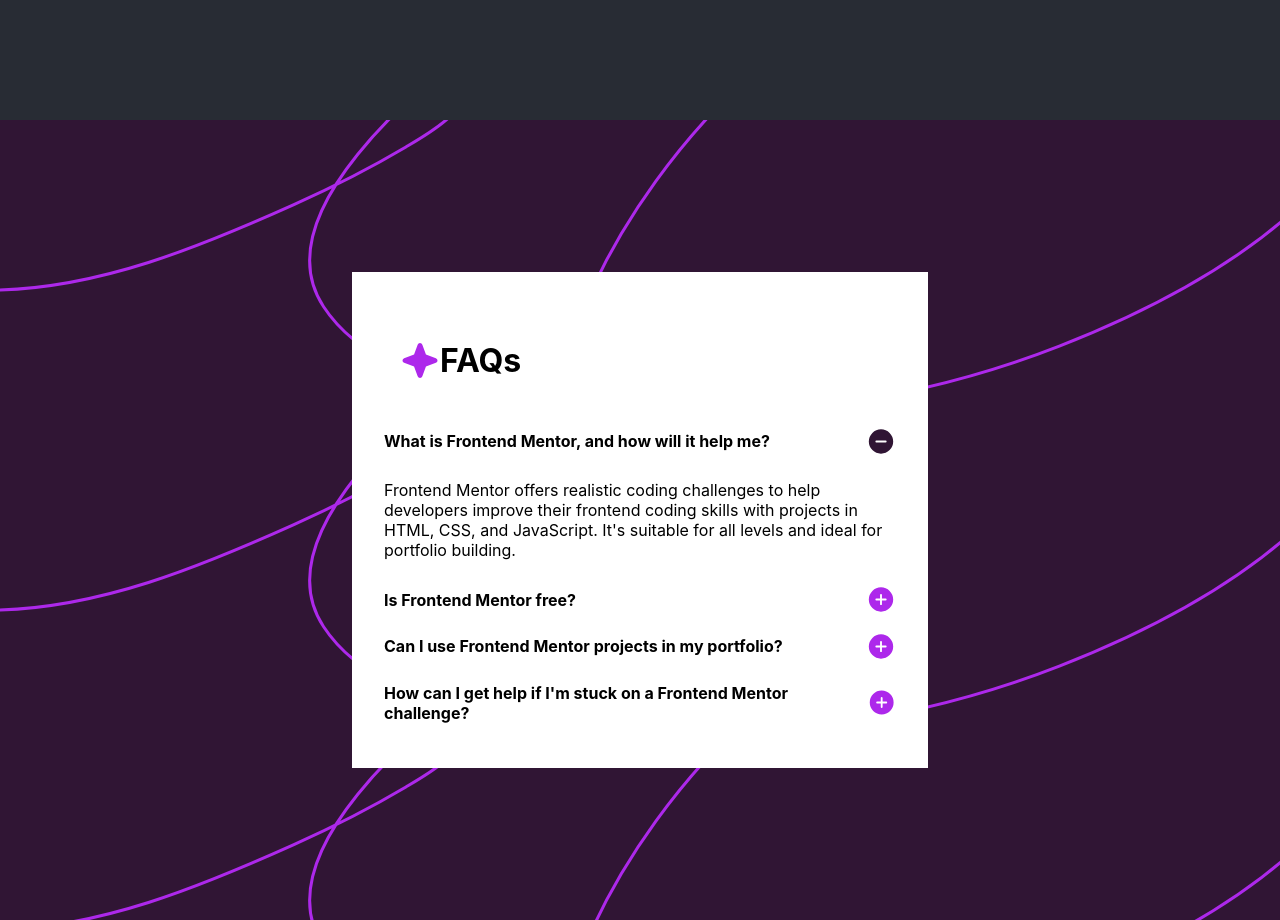
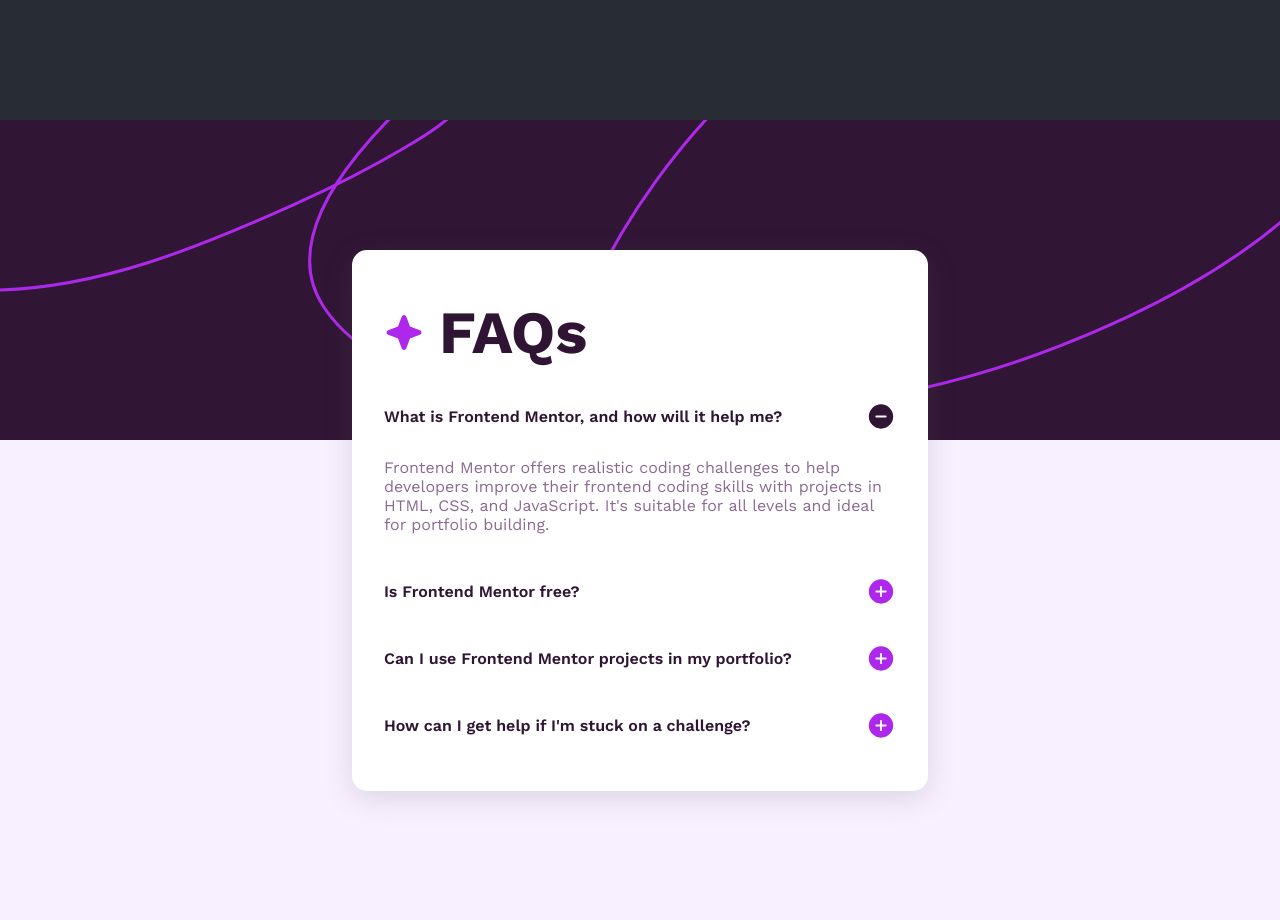
Before and after one commit to enmagal/frontend-mentor, a React (Create React App) app in the folder frontend-mentor-result/: page / in a window 1280 px wide. Shown: the part 680-1600 px from the top of the page. Built offline with nearby package versions, Linux system fonts and the light colour scheme.

Commit message:
:sparkles: Ending faqAccordion

```diff
--- a/frontend-mentor-result/src/faq-accordion/FaqAccordion.css
+++ b/frontend-mentor-result/src/faq-accordion/FaqAccordion.css
@@ -1,8 +1,18 @@
+@font-face {
+  font-family: "WorkSans"; /*Can be any text*/
+  src: local("WorkSans"),
+    url("./assets/fonts/WorkSans-VariableFont_wght.ttf") format("truetype");
+}
+
 :root {
-  --white: "hsl(0, 0%, 100%)";
-  --lightPink: "hsl(275, 100%, 97%)";
-  --grayishPurple: "hsl(292, 16%, 49%)";
-  --darkPurple: "hsl(292, 42%, 14%)";
+  --white: hsl(0, 0%, 100%);
+  --lightPink: hsl(275, 100%, 97%);
+  --grayishPurple: hsl(292, 16%, 49%);
+  --darkPurple: hsl(292, 42%, 14%);
+  --hoverPurple: #ad28eb;
+  --weightBold: 700;
+  --weightRegular: 400;
+  --weightSemiBold: 600;
 }
 
 .faqAccordionSection {
@@ -11,15 +21,20 @@
   align-items: center;
   justify-content: center;
   background-image: url("./assets/images/background-pattern-desktop.svg");
+  font-family: "WorkSans";
+  position: relative;
 }
 
 .faqAccordion {
   display: flex;
   flex-direction: column;
   align-items: flex-start;
-  background-color: white;
+  background-color: var(--white);
   width: 40vw;
   padding: 2em;
+  border-radius: 15px;
+  z-index: 2;
+  box-shadow: rgba(100, 100, 111, 0.2) 0px 7px 29px 0px;
 }
 
 .question {
@@ -28,22 +43,26 @@
   align-items: flex-start;
   justify-content: center;
   width: 100%;
+  margin-bottom: 0.5em;
+  margin-top: 0.5em;
 }
 
 .title {
   display: flex;
   align-items: center;
-  margin: 1em;
 }
 
 .questionTitle {
   font-size: 16px;
   text-align: left;
+  font-weight: var(--weightSemiBold);
 }
 
 .questionText {
   font-size: 16px;
   text-align: left;
+  color: var(--grayishPurple);
+  font-weight: var(--weightRegular);
 }
 
 .questionHeader {
@@ -51,4 +70,28 @@
   display: flex;
   justify-content: space-between;
   align-items: center;
+  color: var(--darkPurple);
+  cursor: pointer;
 }
+
+.questionHeader:hover {
+  color: var(--hoverPurple);
+}
+
+.faqTitle {
+  color: var(--darkPurple);
+  font-weight: var(--weightBold);
+  font-size: 60px;
+  margin-bottom: 0.25em;
+  margin-top: 0.25em;
+  margin-left: 0.25em;
+}
+
+.greyBackground {
+  width: 100%;
+  height: 60vh;
+  background-color: var(--lightPink);
+  position: absolute;
+  bottom: 0;
+  z-index: 1;
+}
--- a/frontend-mentor-result/src/faq-accordion/FaqAccordion.js
+++ b/frontend-mentor-result/src/faq-accordion/FaqAccordion.js
@@ -1,15 +1,46 @@
-import React from "react";
+import React, { useState } from "react";
 import "./FaqAccordion.css";
 import { ReactComponent as ReactStar } from "./assets/images/icon-star.svg";
 import { ReactComponent as ReactPlus } from "./assets/images/icon-plus.svg";
 import { ReactComponent as ReactMinus } from "./assets/images/icon-minus.svg";
 
-function Question({ question, text, hide }) {
-  if (hide) {
+const data = [
+  {
+    name: "1",
+    content: {
+      question: "What is Frontend Mentor, and how will it help me?",
+      text: "Frontend Mentor offers realistic coding challenges to help developers improve their frontend coding skills with projects in HTML, CSS, and JavaScript. It's suitable for all levels and ideal for portfolio building.",
+    },
+  },
+  {
+    name: "2",
+    content: {
+      question: "Is Frontend Mentor free?",
+      text: "Yes, you can use projects completed on Frontend Mentor in your portfolio. It's an excellent way to showcase your skills to potential employers!",
+    },
+  },
+  {
+    name: "3",
+    content: {
+      question: "Can I use Frontend Mentor projects in my portfolio?",
+      text: "Yes, you can use projects completed on Frontend Mentor in your portfolio. It's an excellent way to showcase your skills to potential employers!",
+    },
+  },
+  {
+    name: "4",
+    content: {
+      question: "How can I get help if I'm stuck on a challenge?",
+      text: "The best place to get help is inside Frontend Mentor's Discord community. There's a help channel where you can ask questions and seek support from other community members.",
+    },
+  },
+];
+
+function Question({ name, content, toggle, open }) {
+  if (!open) {
     return (
       <div className="question">
-        <div className="questionHeader">
-          <h2 className="questionTitle">{question}</h2>
+        <div onClick={() => toggle(name)} className="questionHeader">
+          <p className="questionTitle">{content.question}</p>
           <ReactPlus />
         </div>
       </div>
@@ -17,51 +48,42 @@
   }
   return (
     <div className="question">
-      <div className="questionHeader">
-        <h2 className="questionTitle">{question}</h2>
+      <div onClick={() => toggle(name)} className="questionHeader">
+        <p className="questionTitle">{content.question}</p>
         <ReactMinus />
       </div>
-
-      <p className="questionText">{text}</p>
+      <p className="questionText">{content.text}</p>
     </div>
   );
 }
 
 function FaqAccordion(props) {
+  const [openKey, setOpenKey] = useState("1");
+
+  const handleToggle = (key) => {
+    setOpenKey(openKey !== key ? key : null);
+  };
+
   return (
     <div className="faqAccordionSection">
       <div className="faqAccordion">
         <div className="title">
           <ReactStar />
-          <h1>FAQs</h1>
+          <h1 className="faqTitle">FAQs</h1>
         </div>
 
-        <Question
-          question="What is Frontend Mentor, and how will it help me?"
-          text="Frontend Mentor offers realistic coding challenges to help developers improve their
-        frontend coding skills with projects in HTML, CSS, and JavaScript. It's suitable for
-        all levels and ideal for portfolio building."
-          hide={false}
-        />
-        <Question
-          question="Is Frontend Mentor free?"
-          text="Yes, Frontend Mentor offers both free and premium coding challenges, with the free
-          option providing access to a range of projects suitable for all skill levels."
-          hide={true}
-        />
-        <Question
-          question="Can I use Frontend Mentor projects in my portfolio?"
-          text="Yes, you can use projects completed on Frontend Mentor in your portfolio. It's an excellent
-          way to showcase your skills to potential employers!"
-          hide={true}
-        />
-        <Question
-          question="How can I get help if I'm stuck on a Frontend Mentor challenge?"
-          text="The best place to get help is inside Frontend Mentor's Discord community. There's a help
-          channel where you can ask questions and seek support from other community members."
-          hide={true}
-        />
+        {data &&
+          data.map(({ name, content }) => (
+            <Question
+              key={name}
+              name={name}
+              content={content}
+              toggle={handleToggle}
+              open={openKey === name}
+            />
+          ))}
       </div>
+      <div className="greyBackground"></div>
     </div>
   );
 }
```
